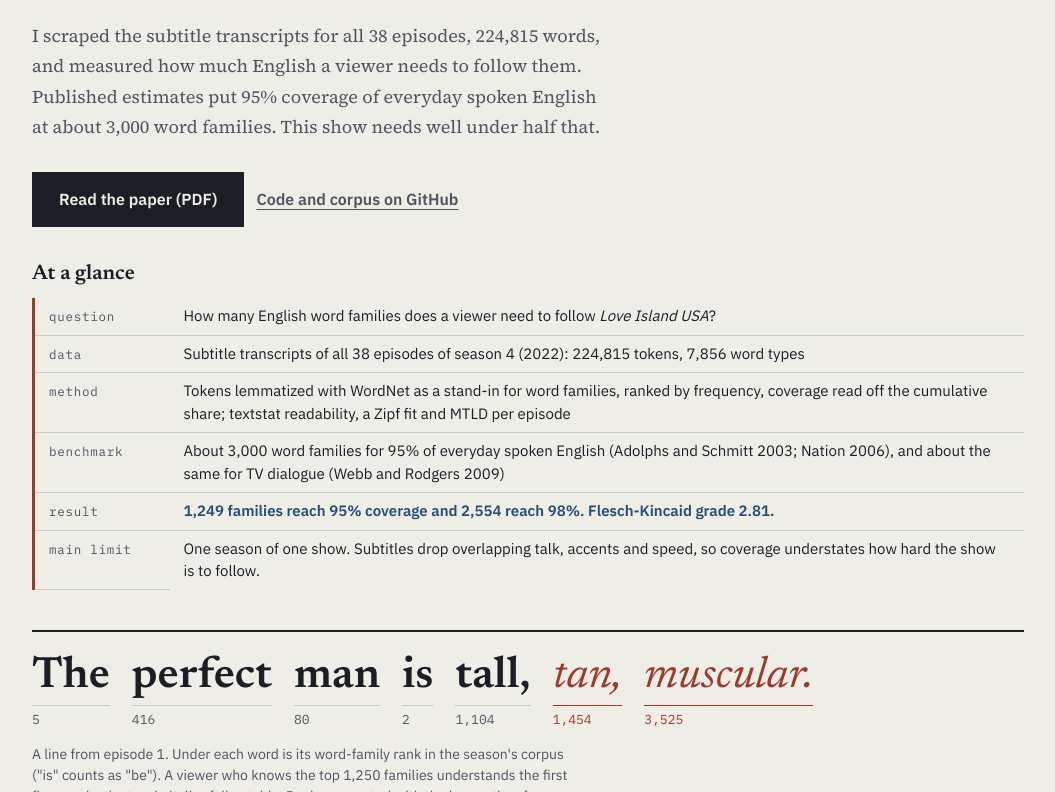
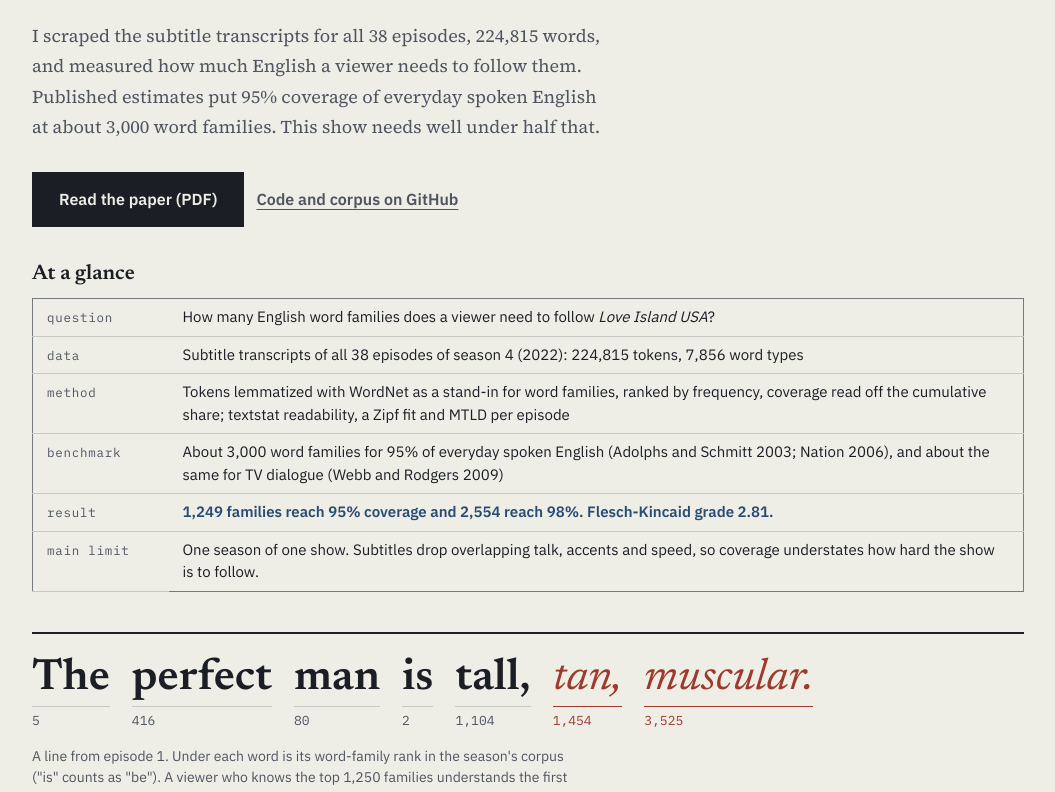
Before and after one commit to lyhjeremy/love-island-lexical-analysis, a plain HTML site: page overview/index.html in a window 1280 px wide. Shown: the part 492-1284 px from the top of the page, without its empty margins (112-1167 px from the left). Drawn offline with Linux system fonts and the light colour scheme.

Commit message:
Overview: callout border on all four sides instead of a left stripe

```diff
--- a/overview/index.html
+++ b/overview/index.html
@@ -298,7 +298,7 @@
   #ep svg { display: block; width: 100%; height: auto; margin-top: 6px; }
   @media (max-width: 520px) { .hb { grid-template-columns: 6.5rem minmax(0,1fr) 3.6rem; font-size: 14px; } .you { padding: 16px 14px 14px; } }
 
-  .entry { width: 100%; min-width: 0; margin: 32px 0 0; border-collapse: collapse; border-left: 3px solid var(--accent); font-family: var(--sans); font-size: 15px; line-height: 1.5; }
+  .entry { width: 100%; min-width: 0; margin: 32px 0 0; border-collapse: collapse; border: 1px solid var(--edge); font-family: var(--sans); font-size: 15px; line-height: 1.5; }
   .entry caption { text-align: left; caption-side: top; font-family: var(--display); font-weight: 600; font-size: 21px; color: var(--ink); padding: 0 0 8px; }
   .entry th, .entry td { text-align: left; vertical-align: top; padding: 7px 14px; border-bottom: 1px solid var(--rule); }
   .entry th { width: 8.5rem; font-family: var(--mono); font-weight: 400; font-size: 12.5px; letter-spacing: .06em; color: var(--muted); text-transform: lowercase; padding-top: 9px; }
```
